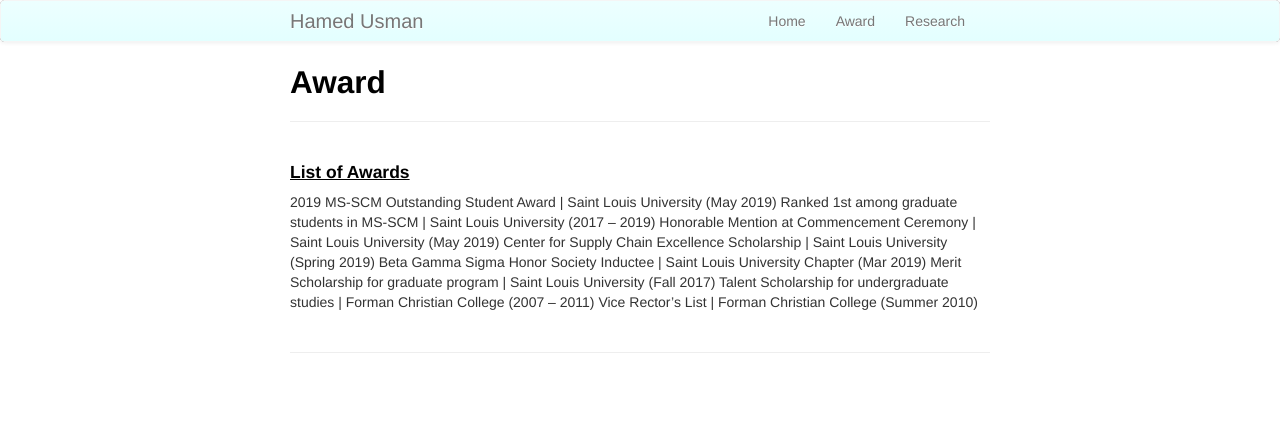
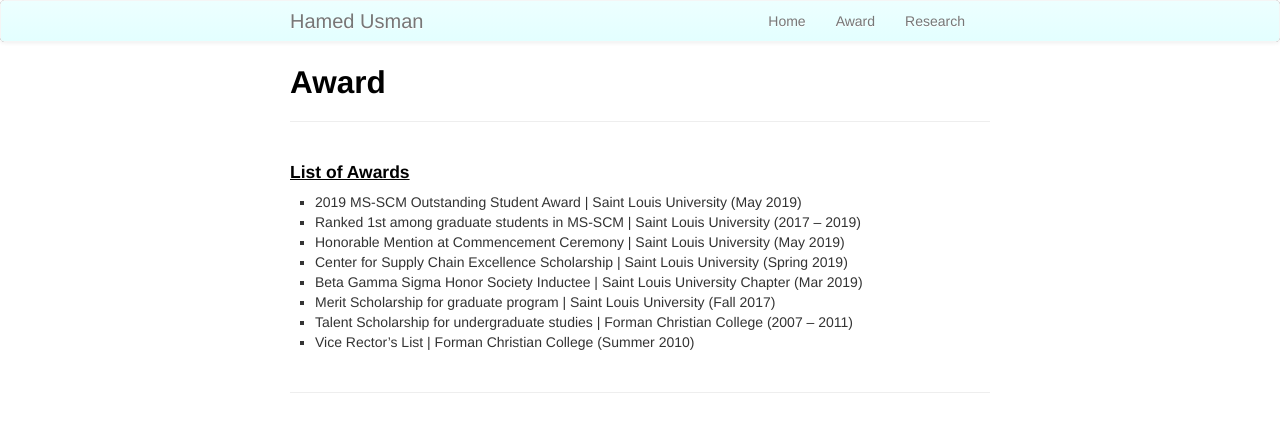
Before and after one commit to hamedusman/hamedusman.github.io, a Jekyll site: the page built from pages/award.md, in a window 1280 px wide. Shown: the top 432 px of the page. Built offline with Jekyll 4.4.1, drawn with Linux system fonts in a browser that asks for light colours.

Commit message:
Update award.md

```diff
--- a/pages/award.md
+++ b/pages/award.md
@@ -5,11 +5,12 @@ description: Hamed Usman's research
 ---
 
 #### <u>List of Awards
-  2019 MS-SCM Outstanding Student Award | Saint Louis University (May 2019)
-  Ranked 1st among graduate students in MS-SCM | Saint Louis University	(2017 – 2019)
-  Honorable Mention at Commencement Ceremony | Saint Louis University	(May 2019)
-  Center for Supply Chain Excellence Scholarship | Saint Louis University	(Spring 2019)
-  Beta Gamma Sigma Honor Society Inductee | Saint Louis University Chapter (Mar 2019)
-  Merit Scholarship for graduate program | Saint Louis University	(Fall 2017)
-  Talent Scholarship for undergraduate studies | Forman Christian College	(2007 – 2011)
-  Vice Rector’s List | Forman Christian College	(Summer 2010)
+<ul>
+<li>2019 MS-SCM Outstanding Student Award | Saint Louis University (May 2019)</li>
+<li>Ranked 1st among graduate students in MS-SCM | Saint Louis University	(2017 – 2019)</li>
+<li>Honorable Mention at Commencement Ceremony | Saint Louis University	(May 2019)</li>
+<li>Center for Supply Chain Excellence Scholarship | Saint Louis University	(Spring 2019)</li>
+<li>Beta Gamma Sigma Honor Society Inductee | Saint Louis University Chapter (Mar 2019)</li>
+<li>Merit Scholarship for graduate program | Saint Louis University	(Fall 2017)</li>
+<li>Talent Scholarship for undergraduate studies | Forman Christian College	(2007 – 2011)</li>
+<li>Vice Rector’s List | Forman Christian College	(Summer 2010)</li>
```
